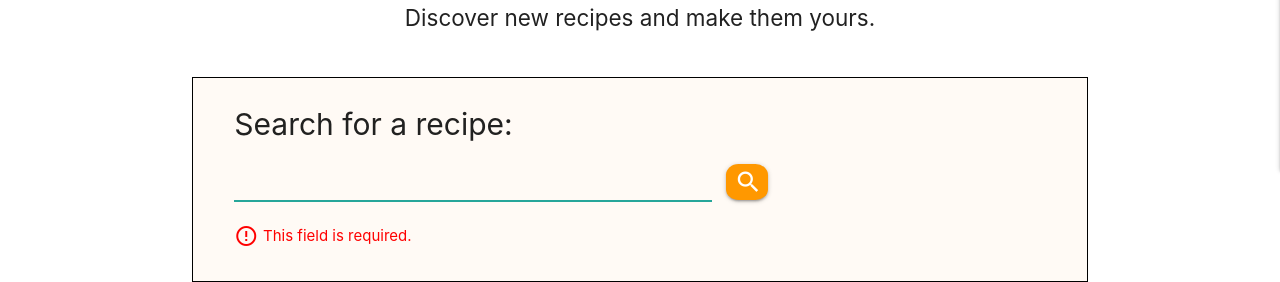
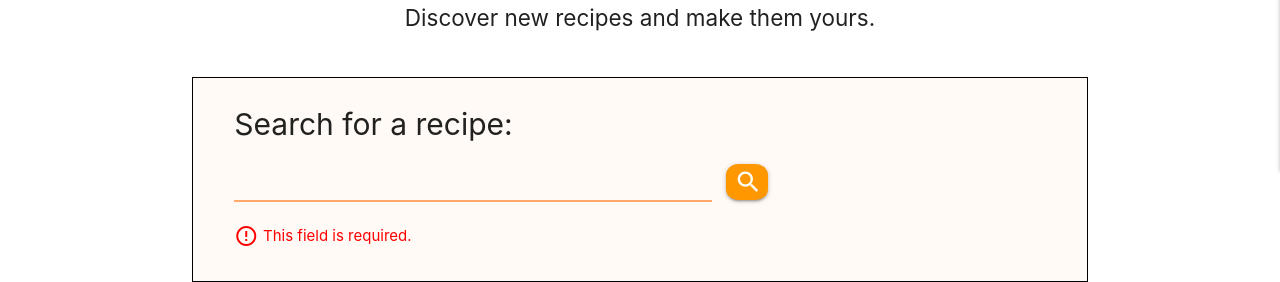
Before and after one commit to avabellaw/my-recipe, a Flask app: page /search in a window 1280 px wide, with the restyled element focused. Shown: the part 690-972 px from the top of the page. Run offline with Flask 3, Linux system fonts and the light colour scheme; data that the repository does not hold is empty; some libraries are stand-ins or nearby versions.

Commit message:
style: Update search_bar box-shadow colour on focus

```diff
--- a/myrecipe/static/css/style.css
+++ b/myrecipe/static/css/style.css
@@ -199,6 +199,14 @@ span#login-btn {
     padding: 2em;
     border: 1px solid black;
     background-color: #fffaf4d6;
+}
+
+/* ID is name is chosen and set by wtforms */
+input#search_bar:focus {
+    /* Override MaterializeCSS styles to change colour */
+    border-bottom: 1px solid var(--main-colour);
+    -webkit-box-shadow: 0 1px 0 0 var(--main-colour);
+    box-shadow: 0 1px 0 0 var(--main-colour);
 }
 
 #search-box>.row {
```
